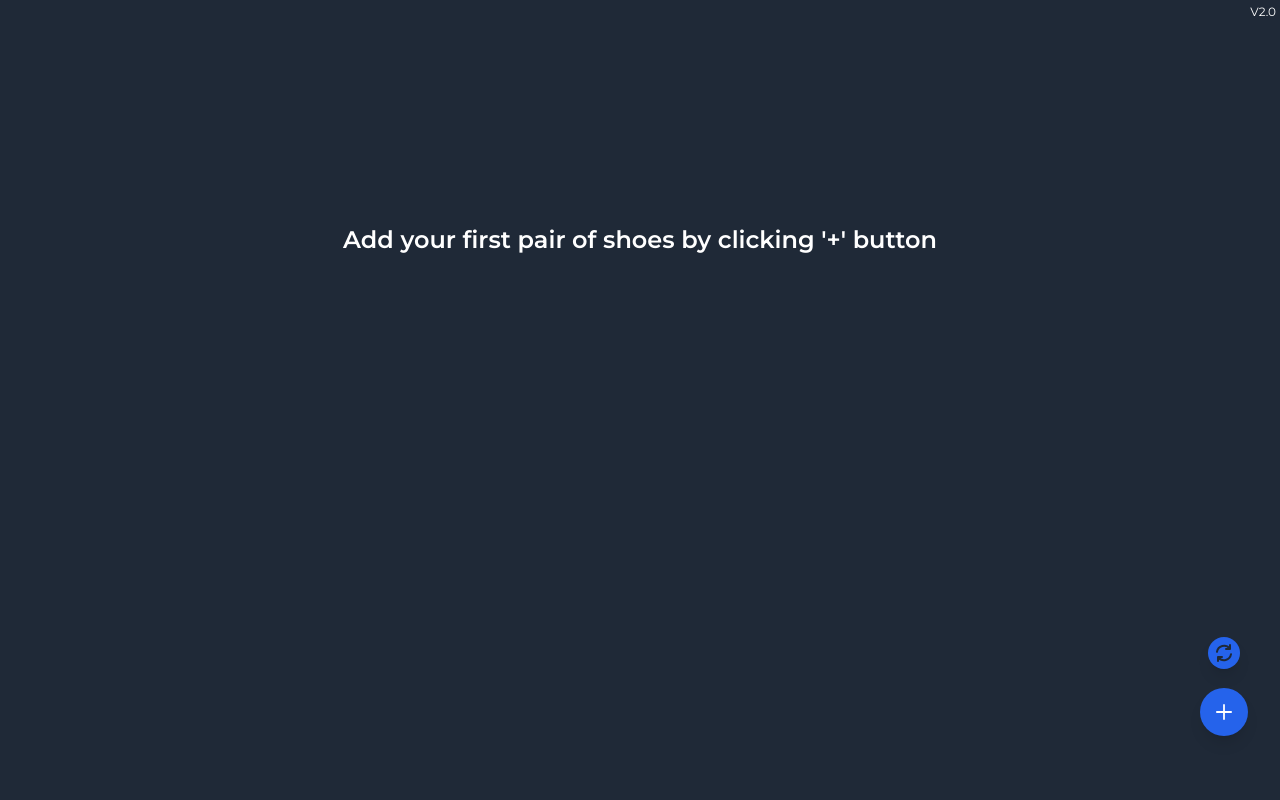
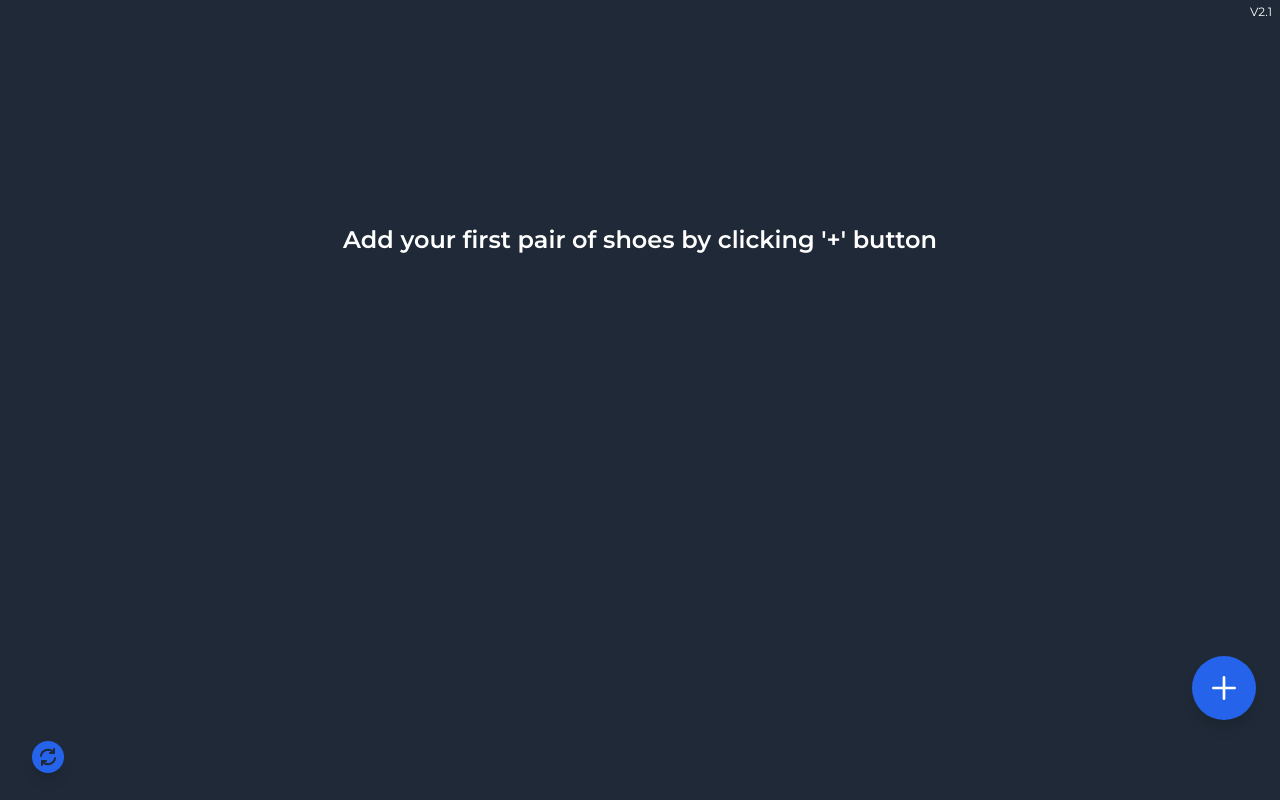
Before and after one commit to frhanhanif/SneakerLog, an Angular app: page / in a window 1280 px wide. Built offline with nearby package versions, Linux system fonts and the light colour scheme.

Commit message:
rollback price directive, reposition button

```diff
--- a/src/app/components/add-sneaker/add-sneaker.component.html
+++ b/src/app/components/add-sneaker/add-sneaker.component.html
@@ -1,11 +1,11 @@
-<div class="fixed bottom-12 right-4 m-4">
+<div class="fixed bottom-16 right-2 m-4">
     <button
       (click)="openModal()"
       type="button"
-      class="inline-flex items-center justify-center w-12 h-12 font-medium bg-blue-600 rounded-full hover:bg-blue-700 group focus:ring-4 shadow-lg"
+      class="inline-flex items-center justify-center w-16 h-16 font-medium bg-blue-600 rounded-full hover:bg-blue-700 group focus:ring-4 shadow-lg"
     >
       <svg
-        class="w-4 h-4 text-white"
+        class="w-6 h-6 text-white"
         aria-hidden="true"
         xmlns="http://www.w3.org/2000/svg"
         fill="none"
--- a/src/app/components/price-overview/price-overview.component.html
+++ b/src/app/components/price-overview/price-overview.component.html
@@ -1,6 +1,6 @@
 <div class="bg-gray-800 shadow rounded-lg p-4 border border-gray-700 text-left">
   <p class="font-medium pb-4">Purchased Price:</p>
-  <input priceFormat [(ngModel)]="sneaker.purchasedPrice" (change)="updateSneaker()"
+  <input [(ngModel)]="sneaker.purchasedPrice" (change)="updateSneaker()"
     class="font-semibold bg-transparent">
   <hr class="my-2" />
 
@@ -25,8 +25,8 @@
 </div>
 
 <div class="bg-gray-800 shadow rounded-lg p-4 mt-4 border border-gray-700 text-left">
-  <p class="font-medium">Sold Price:</p>
-  <input priceFormat [(ngModel)]="sneaker.soldPrice" (change)="updateSneaker()"
+  <p class="font-medium pb-4">Sold Price:</p>
+  <input [(ngModel)]="sneaker.soldPrice" (change)="updateSneaker()"
     class="font-semibold bg-transparent">
   <hr class="my-2" />
 
--- a/src/app/components/price-overview/price-overview.component.ts
+++ b/src/app/components/price-overview/price-overview.component.ts
@@ -21,8 +21,6 @@ export class PriceOverviewComponent implements OnInit {
       console.log(this.sneaker)
   }
   updateSneaker(){
-    this.sneaker.purchasedPrice = parseFloat(this.sneaker.purchasedPrice.toString().replace(/,/g, '')) || 0;
-    this.sneaker.soldPrice = parseFloat(this.sneaker.soldPrice.toString().replace(/,/g, '')) || 0;
     this.sneakerService.updateSneaker(this.sneaker)
   }
 
--- a/src/app/components/reload-page/reload-page.component.html
+++ b/src/app/components/reload-page/reload-page.component.html
@@ -1,4 +1,4 @@
-<div class="fixed bottom-28 right-6 m-4">
+<div class="fixed bottom-2 left-4 m-4">
     <button type="button"
         (click)="reload()"
         class="inline-flex items-center justify-center
--- a/src/app/pages/sneakers-list/sneakers-list.component.html
+++ b/src/app/pages/sneakers-list/sneakers-list.component.html
@@ -1,5 +1,5 @@
-<div class="text-xs fixed top-1 right-1">
-    V2.0
+<div class="text-xs fixed top-1 right-2">
+    V2.1
 </div>
 
 @if (sneakers.length>0) {
```
